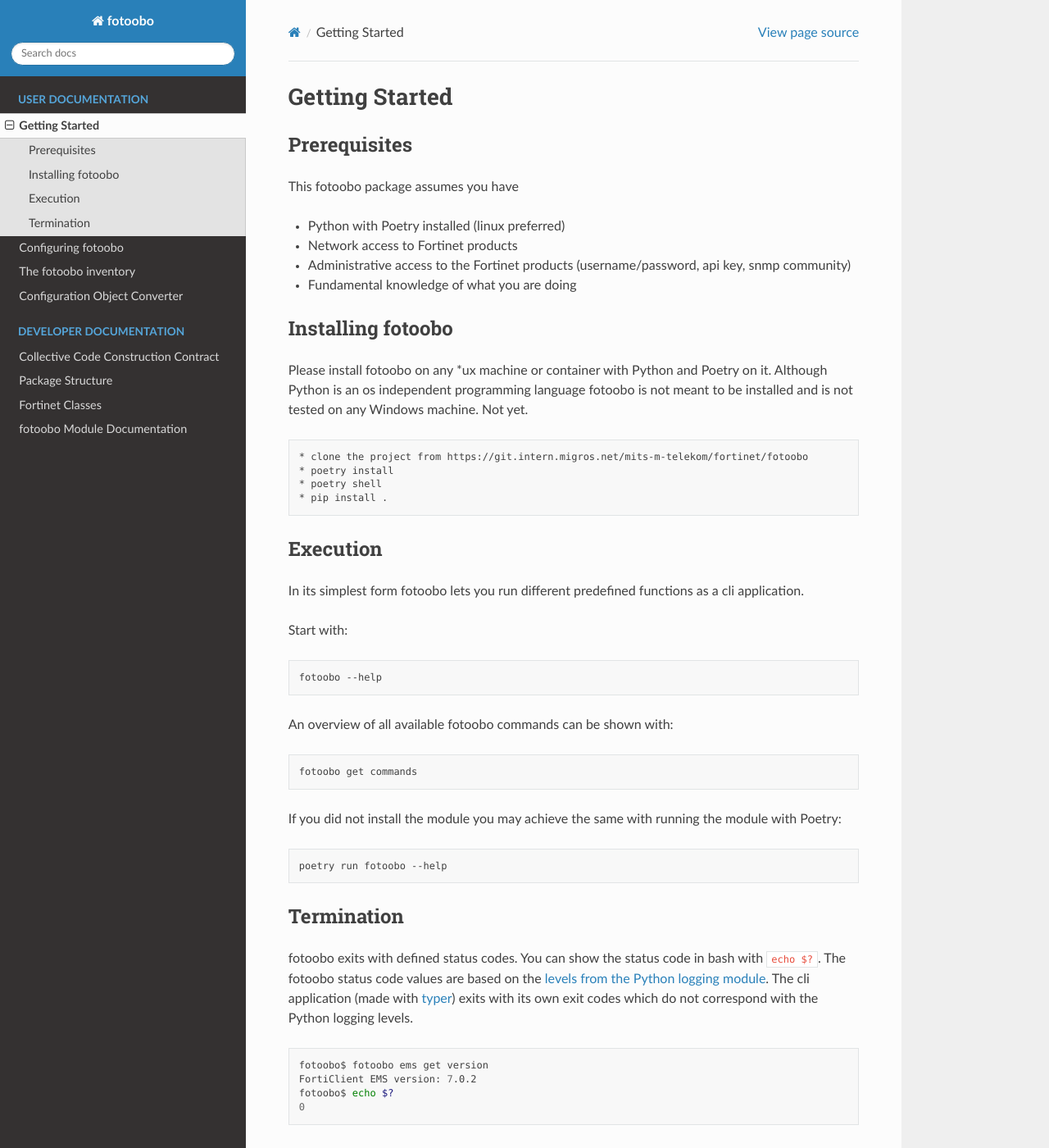
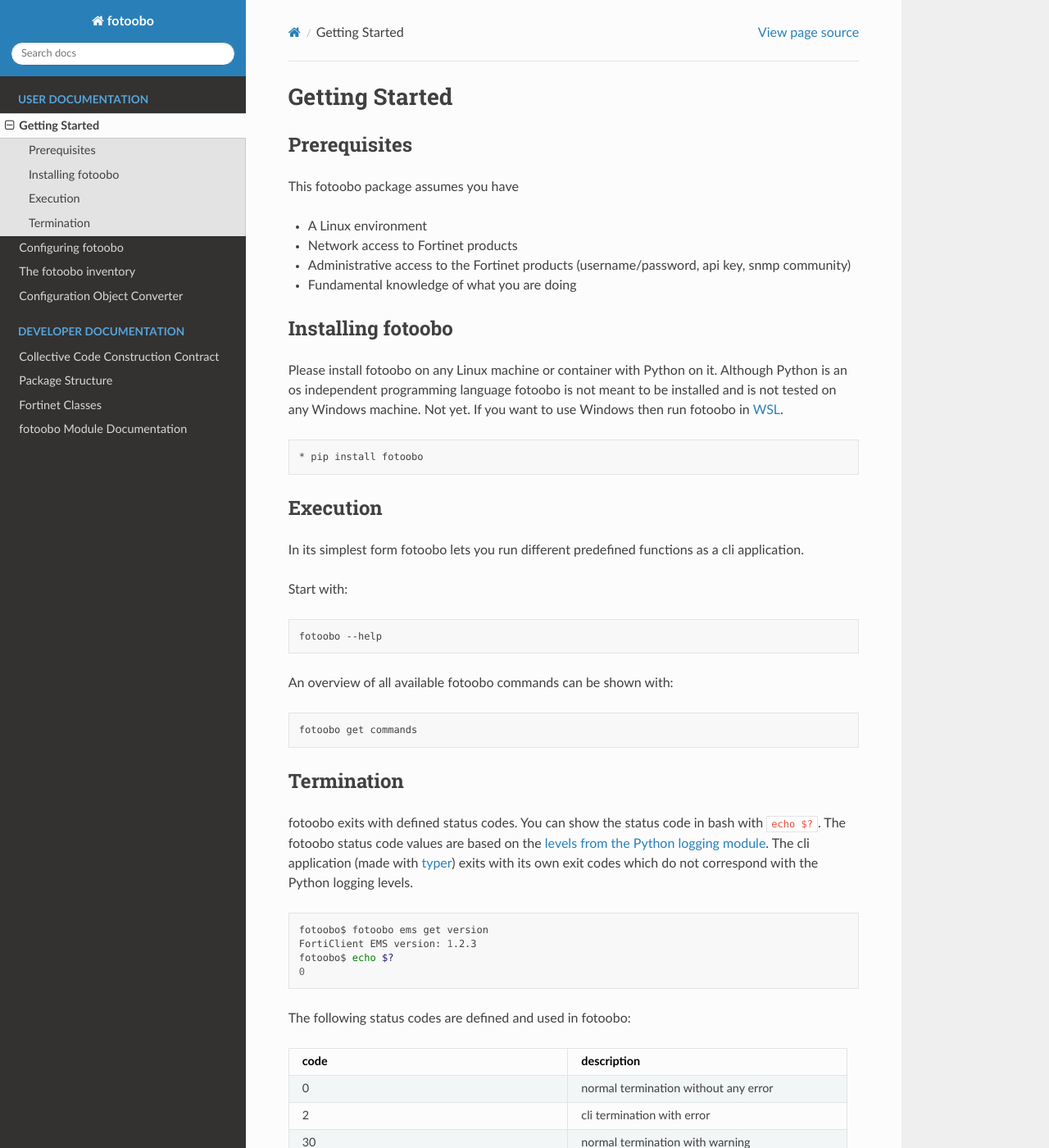
Before and after one commit to migros/fotoobo, a Sphinx documentation site: the page built from docs/source/usage/getting_started.rst, in a window 1280 px wide and 1400 px high. Shown: the whole window at 82% size. Built offline with Sphinx 7.4.7 and the Read the Docs theme 2.0.0, drawn with Linux system fonts in a browser that asks for light colours.

Commit message:
📝 update documentation

```diff
--- a/docs/source/usage/getting_started.rst
+++ b/docs/source/usage/getting_started.rst
@@ -10,7 +10,7 @@
 
 This fotoobo package assumes you have
 
-* Python with Poetry installed (linux preferred)
+* A Linux environment
 * Network access to Fortinet products
 * Administrative access to the Fortinet products (username/password, api key, snmp community)
 * Fundamental knowledge of what you are doing
@@ -19,16 +19,14 @@
 Installing fotoobo
 ------------------
 
-Please install fotoobo on any \*ux machine or container with Python and Poetry on it. Although
-Python is an os independent programming language fotoobo is not meant to be installed and is not
-tested on any Windows machine. Not yet.
+Please install fotoobo on any Linux machine or container with Python on it. Although Python is an os
+independent programming language fotoobo is not meant to be installed and is not tested on any
+Windows machine. Not yet. If you want to use Windows then run fotoobo in
+`WSL <https://learn.microsoft.com/de-de/windows/wsl/>`_.
 
 .. code-block:: bash
 
-  * clone the project from https://git.intern.migros.net/mits-m-telekom/fortinet/fotoobo
-  * poetry install
-  * poetry shell
-  * pip install .
+  * pip install fotoobo
 
 
 Execution
@@ -48,12 +46,6 @@
 
   fotoobo get commands
 
-If you did not install the module you may achieve the same with running the module with Poetry:
-
-.. code-block:: bash
-
-  poetry run fotoobo --help
-
 
 Termination
 -----------
@@ -67,7 +59,7 @@
 .. code-block:: bash
 
   fotoobo$ fotoobo ems get version
-  FortiClient EMS version: 7.0.2
+  FortiClient EMS version: 1.2.3
   fotoobo$ echo $?
   0
 
```
